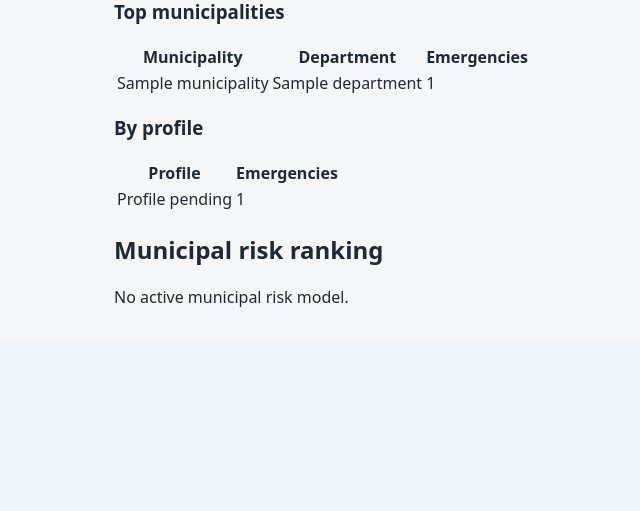
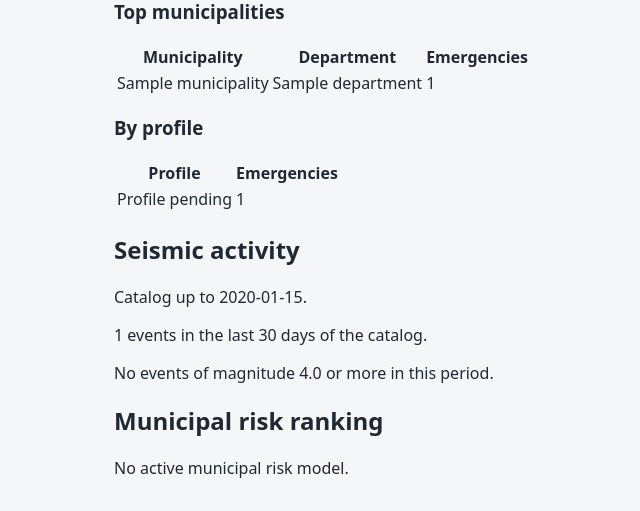
Before and after one commit to JorgeDLZ/EMRIS, a Django app: page /dashboard/ in a window 1280 px wide. Shown: the part 528-1039 px from the top of the page, without its empty margins (166-806 px from the left). Before the commit the page ends 835 px from the top, so only its background shows below. Run offline with Django 5.2, Linux system fonts and the light colour scheme; a user stored in the database is signed in; tables that the repository leaves empty hold one stand-in row (values such as "Sample post"); data that the repository does not hold is empty.

Commit message:
feat: add the seismic activity panel

```diff
--- a/apps/dashboard/summary.py
+++ b/apps/dashboard/summary.py
@@ -1,14 +1,19 @@
 from collections import Counter
+from datetime import timedelta
 
-from django.db.models import QuerySet
+from django.db.models import Max, QuerySet
 
 from apps.emergencies.models import CLOSED, CONTROLLED, IN_RESPONSE, REPORTED, Emergency
 from apps.emergencies.workflow import LABELS
 from apps.intelligence.models import PROFILES, Prediction
+from apps.seismic.models import SeismicEvent
 
 TOP_MUNICIPALITIES = 10
 PROFILE_PENDING = "Profile pending"
 ACTIVE_STATUSES = (REPORTED, IN_RESPONSE, CONTROLLED)
+SEISMIC_WINDOW = timedelta(days=30)
+SEISMIC_MIN_MAGNITUDE = 4.0
+SEISMIC_MAX_ROWS = 20
 
 
 def _ranked(counter: Counter) -> list[tuple]:
@@ -50,3 +55,22 @@ def emergency_summary(emergencies: QuerySet[Emergency]) -> dict:
         ],
         "by_profile": _ranked(Counter(profiles.get(row[0], PROFILE_PENDING) for row in active)),
     }
+
+
+def seismic_activity() -> dict:
+    catalog_end = SeismicEvent.objects.aggregate(latest=Max("event_time"))["latest"]
+    if catalog_end is None:
+        return {"catalog_end": None, "window_start": None, "event_count": 0, "events": []}
+    window_start = catalog_end - SEISMIC_WINDOW
+    window = SeismicEvent.objects.filter(event_time__gte=window_start, event_time__lte=catalog_end)
+    events = (
+        window.filter(magnitude__gte=SEISMIC_MIN_MAGNITUDE)
+        .select_related("municipality__department")
+        .order_by("-magnitude", "-event_time")[:SEISMIC_MAX_ROWS]
+    )
+    return {
+        "catalog_end": catalog_end,
+        "window_start": window_start,
+        "event_count": window.count(),
+        "events": list(events),
+    }
--- a/apps/dashboard/views.py
+++ b/apps/dashboard/views.py
@@ -6,7 +6,7 @@ from apps.accounts.roles import ALL_ROLES, EDIT_ROLES
 from apps.emergencies.policies import visible_emergencies
 
 from .ranking import departments, in_department, risk_ranking
-from .summary import emergency_summary
+from .summary import emergency_summary, seismic_activity
 
 PAGE_SIZE = 50
 TOP_SIZE = 10
@@ -15,7 +15,11 @@ TOP_SIZE = 10
 @role_required(*ALL_ROLES)
 def index(request):
     summary = emergency_summary(visible_emergencies(request.user))
-    context = {"summary": summary, "show_ranking": has_role(request.user, *EDIT_ROLES)}
+    context = {
+        "summary": summary,
+        "seismic": seismic_activity(),
+        "show_ranking": has_role(request.user, *EDIT_ROLES),
+    }
     if context["show_ranking"]:
         ranking = risk_ranking()
         context["ranking"] = ranking
--- a/templates/dashboard/dashboard.html
+++ b/templates/dashboard/dashboard.html
@@ -62,6 +62,36 @@
     {% endif %}
   </section>
 
+  <section>
+    <h2>Seismic activity</h2>
+    {% if seismic.catalog_end %}
+      <p>Catalog up to {{ seismic.catalog_end|date:"Y-m-d" }}.</p>
+      <p>{{ seismic.event_count }} events in the last 30 days of the catalog.</p>
+      {% if seismic.events %}
+        <table>
+          <thead>
+            <tr><th>Date</th><th>Magnitude</th><th>Depth (km)</th><th>Place</th><th>Municipality</th></tr>
+          </thead>
+          <tbody>
+            {% for event in seismic.events %}
+              <tr>
+                <td>{{ event.event_time|date:"Y-m-d H:i" }}</td>
+                <td>{{ event.magnitude|floatformat:1 }}</td>
+                <td>{{ event.depth_km|floatformat:1 }}</td>
+                <td>{{ event.place }}</td>
+                <td>{% if event.municipality %}{{ event.municipality.name }} ({{ event.municipality.department.name }}){% endif %}</td>
+              </tr>
+            {% endfor %}
+          </tbody>
+        </table>
+      {% else %}
+        <p>No events of magnitude 4.0 or more in this period.</p>
+      {% endif %}
+    {% else %}
+      <p>No seismic events loaded.</p>
+    {% endif %}
+  </section>
+
   {% if show_ranking %}
     <section>
       <h2>Municipal risk ranking</h2>
```
Also changed, not shown: apps/dashboard/tests/test_summary.py (+69 -1 lines), apps/dashboard/tests/test_views.py (+44 -1 lines).
